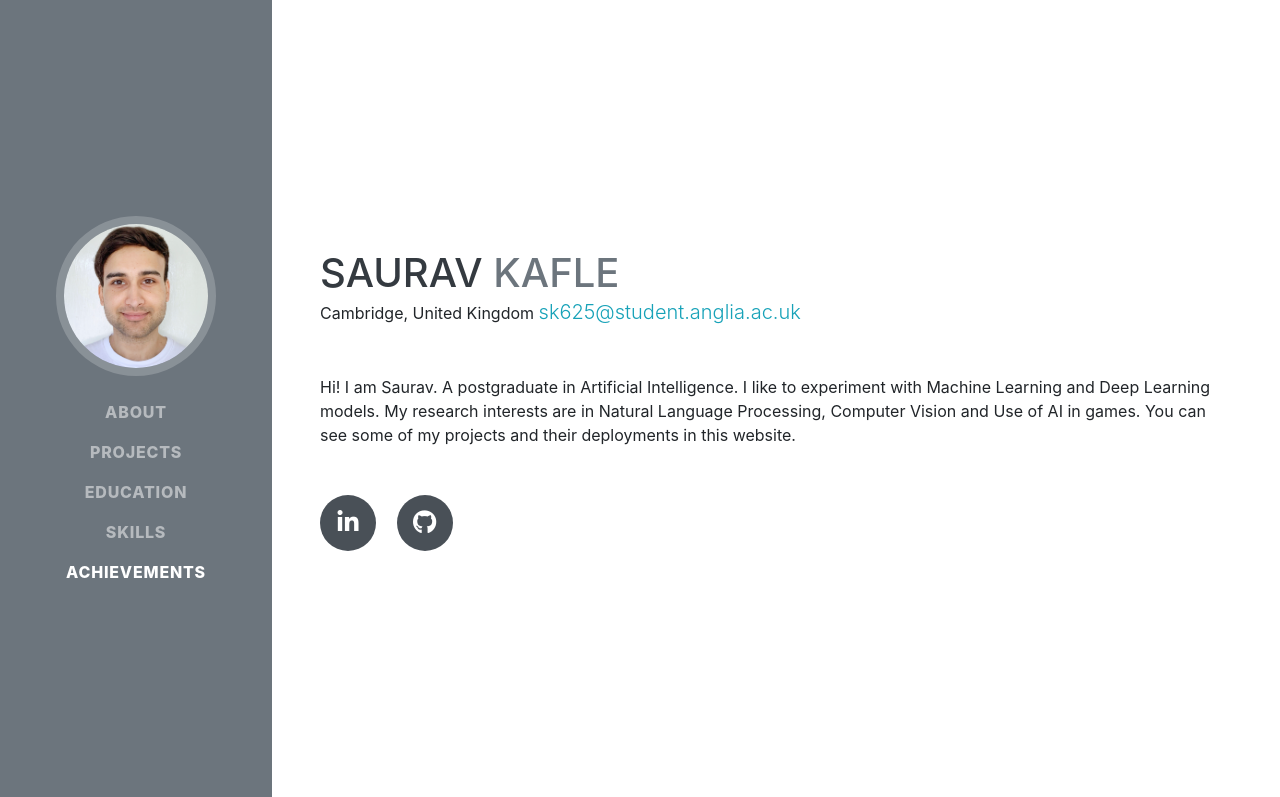
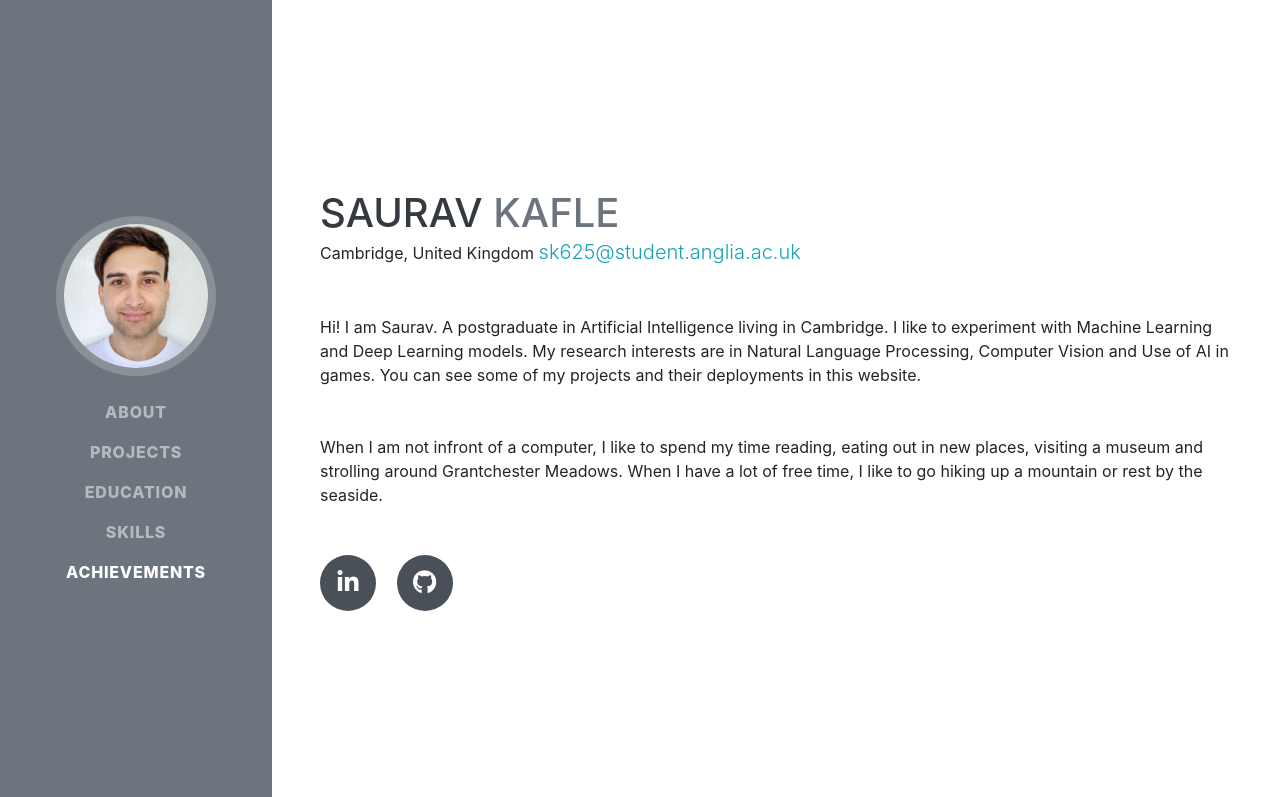
Before and after one commit to kaflesaurav/kaflesaurav.github.io, a website with bundled scripts: page index.html in a window 1280 px wide. Shown: the top 797 px of the page. Built offline with nearby package versions, Linux system fonts and the light colour scheme; a web font is replaced by a local one.

Commit message:
Skills section updated

```diff
--- a/index.html
+++ b/index.html
@@ -66,7 +66,8 @@
         <div class="mb-5">Cambridge, United Kingdom
           <a href="mailto:sk625@student.anglia.ac.uk" class="lead text-info ">sk625@student.anglia.ac.uk</a>
         </div>
-        <p class="mb-5">Hi! I am Saurav. A postgraduate in Artificial Intelligence. I like to experiment with Machine Learning and Deep Learning models. My research interests are in Natural Language Processing, Computer Vision and Use of AI in games. You can see some of my projects and their deployments in this website.</p>
+        <p class="mb-5">Hi! I am Saurav. A postgraduate in Artificial Intelligence living in Cambridge. I like to experiment with Machine Learning and Deep Learning models. My research interests are in Natural Language Processing, Computer Vision and Use of AI in games. You can see some of my projects and their deployments in this website.</p>
+        <p class="mb-5">When I am not infront of a computer, I like to spend my time reading, eating out in new places, visiting a museum and strolling around Grantchester Meadows. When I have a lot of free time, I like to go hiking up a mountain or rest by the seaside.</p>
         <div class="social-icons">
           <a href="https://www.linkedin.com/in/sauravkafle/">
             <i class="fab fa-linkedin-in"></i>
@@ -194,10 +195,7 @@
             <i class="fa-li fa fa-check"></i>
             SPARQLE</li>
         </ul>
-      </div>
-      <div class="w-100">
-
-
+        <hr class="m-5">
         <div class="subheading mb-3">Frameworks</div>
         <ul class="fa-ul mb-0">
           <li>
```
